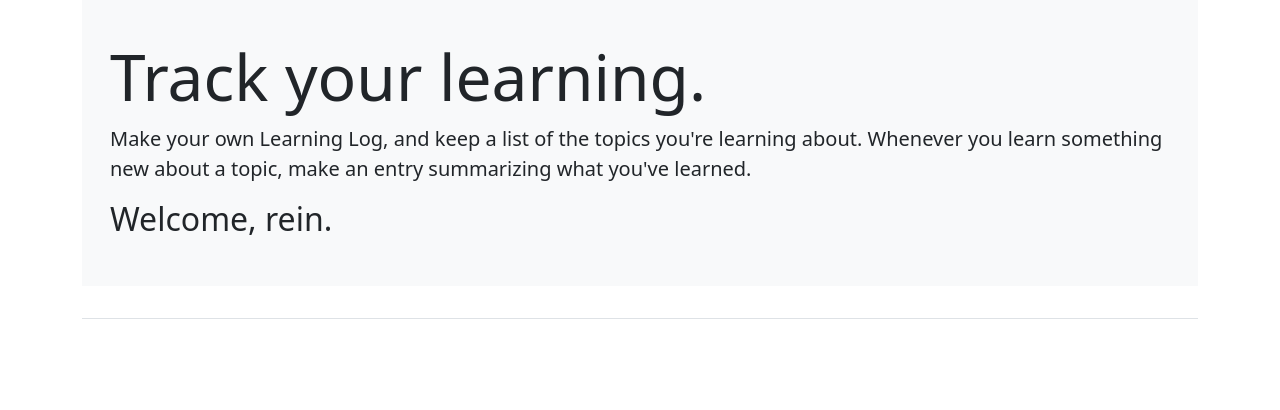
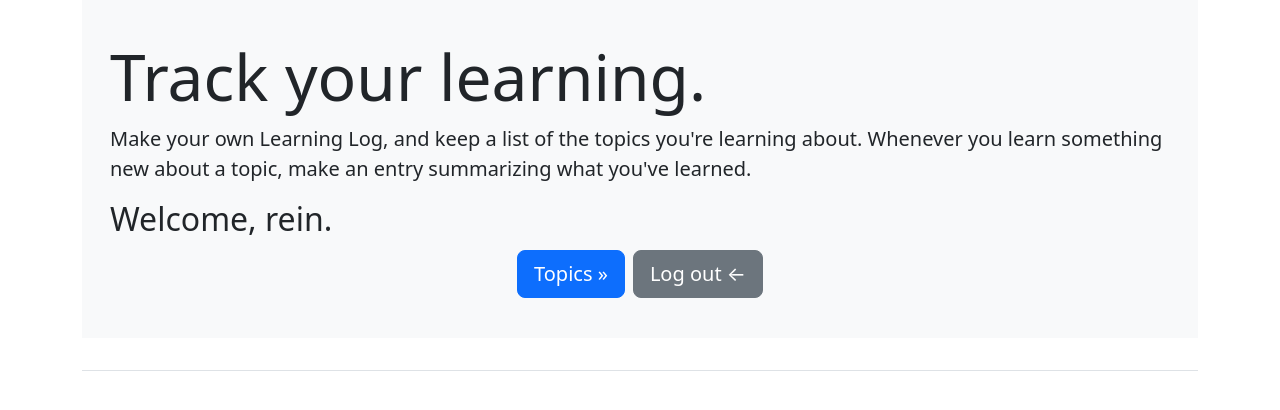
Before and after one commit to ReinX24/learning_log, a Django app: page / in a window 1280 px wide. Shown: the part 83-493 px from the top of the page. Run offline with Django 5.2, Linux system fonts and the light colour scheme; a user stored in the database is signed in; some libraries are stand-ins or nearby versions.

Commit message:
Added Topics and logout button to index page.

```diff
--- a/learning_logs/templates/learning_logs/index.html
+++ b/learning_logs/templates/learning_logs/index.html
@@ -11,9 +11,22 @@
         </p>
         {% if user.is_authenticated %}
         <h2>Welcome, {{ user.username }}.</h2>
+        <div class="d-flex justify-content-center">
+            <a class="btn btn-primary btn-lg mt-1 mx-1" href="{% url 'learning_logs:topics' %}">
+                Topics &raquo;</a>
+            <form action="{% url 'accounts:logout' %}" method="POST">
+                {% csrf_token %}
+                <button type="submit" class="btn btn-secondary btn-lg mt-1 mx-1">
+                    Log out &larr;</button>
+            </form>
+        </div>
         {% else %}
-        <a class="btn btn-primary btn-lg mt-1" href="{% url 'accounts:register' %}">
-            Register &raquo;</a>
+        <div class="d-flex justify-content-center">
+            <a class="btn btn-primary btn-lg mt-1 mx-1" href="{% url 'accounts:register' %}">
+                Register &raquo;</a>
+            <a class="btn btn-secondary btn-lg mt-1 mx-1" href="{% url 'accounts:login' %}">
+                Login &rarr;</a>
+        </div>
         {% endif %}
     </div>
 </div>
```
Also changed, not shown: db.sqlite3.
